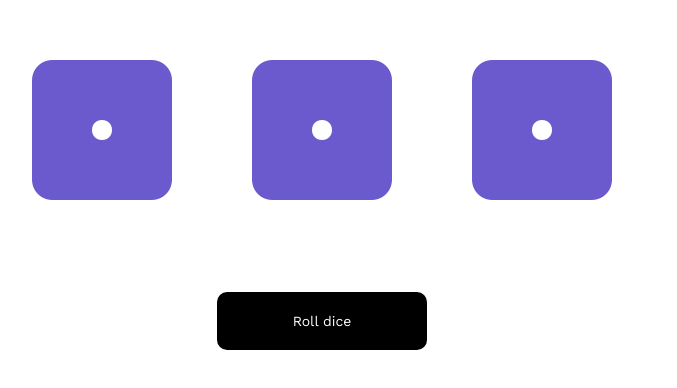
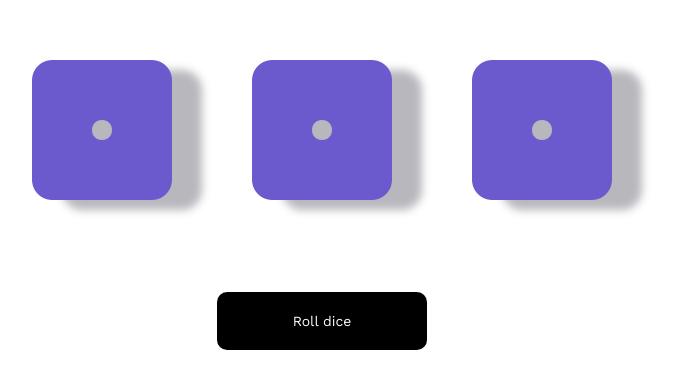
Before and after one commit to devkoushiik/Dice_game, a React (Create React App) app: page / in a window 1280 px wide. Shown: the part 228-616 px from the top of the page, without its empty margins (318-995 px from the left). Built offline with nearby package versions, Linux system fonts and the light colour scheme.

Commit message:
adding drop shadow

```diff
--- a/src/DIe.css
+++ b/src/DIe.css
@@ -2,7 +2,7 @@
     font-size: 10em;
     padding: 0.25em;
     color : slateblue;
-
+    filter: drop-shadow(30px 10px 4px #b7b7bd);
 }
 
 
```
